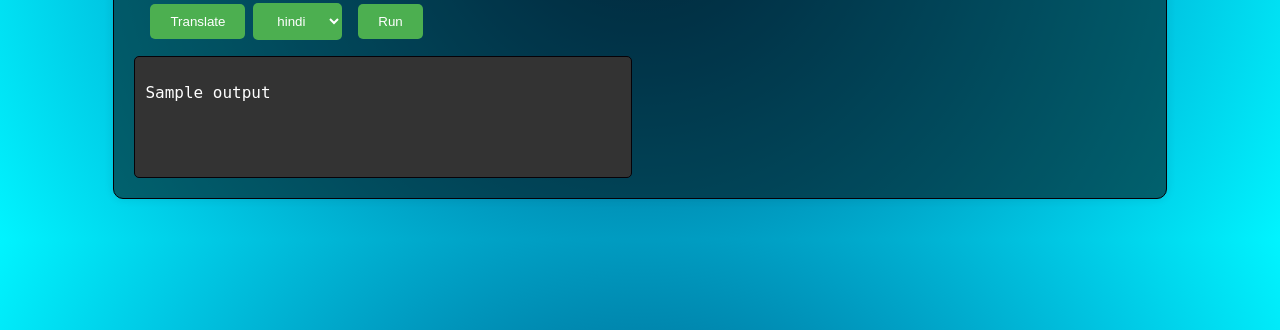
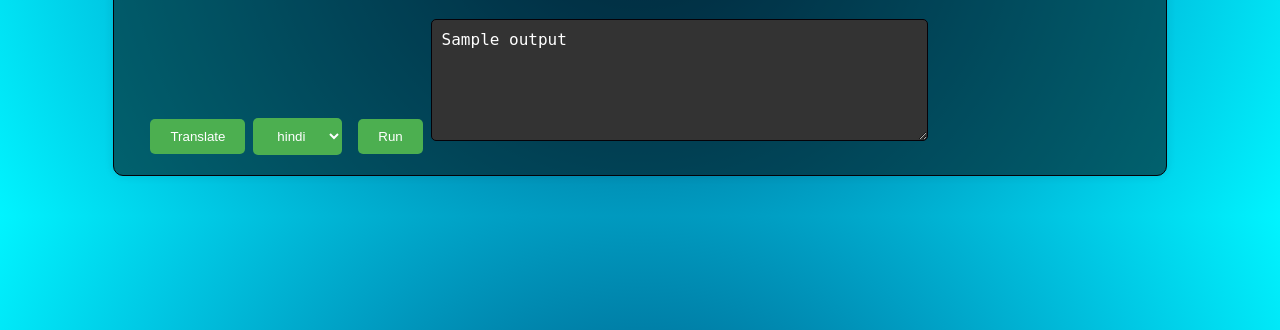
Before and after one commit to RohanHarichandan/LocalPy, a Flask app: template templates/index.html in a window 1280 px wide. Shown: the part 470-800 px from the top of the page. Run offline with Flask 3, Linux system fonts and the light colour scheme; the template is opened without the code that fills it: most values are stand-ins (such as "Sample title", 1, 10 or a date in 2020).

Commit message:
output overflow issue in UI resolved

```diff
--- a/templates/index.html
+++ b/templates/index.html
@@ -22,9 +22,10 @@
             <option value="en">hindi</option>
             <option value="es">odia</option>
             <input type="submit" value="Run" class="button" id="run">
-            <div class="output" id="output">
+             <!-- <pre class="output" id="output">
                 <pre >{{ output }}</pre>
-            </div>
+            </pre> -->
+            <textarea class="output" id="output" rows="10" cols="50" placeholder="Your output will be displayed here...">{{ output }}</textarea>
         </div>
     </form>
 
```
